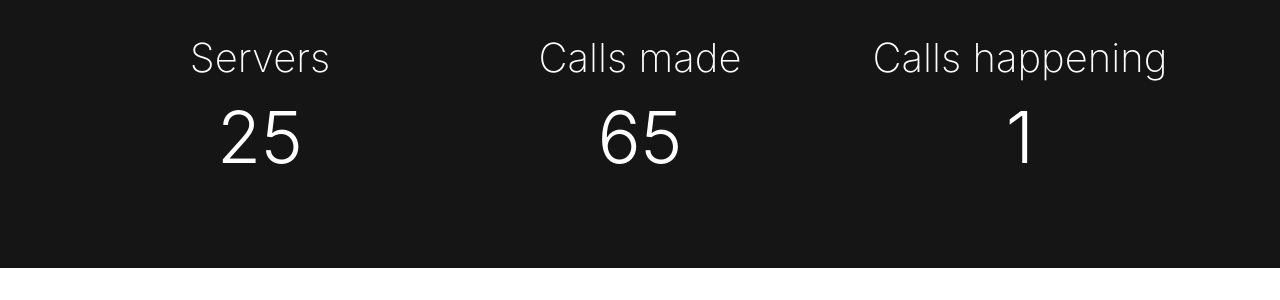
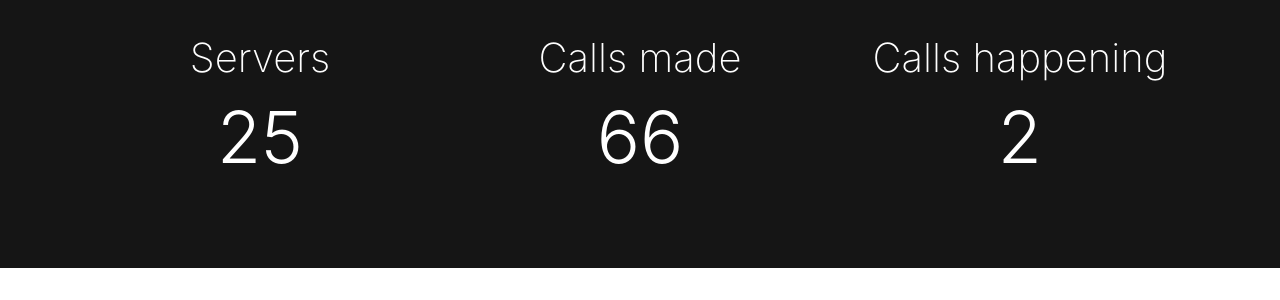
Before and after one commit to tumblenet/tnphone.tumblenet.ga, a Jekyll site: the page built from index.html, in a window 1280 px wide and 900 px high, scrolled down 443 px. Shown: the part 167-467 px from the top of the window. Built offline with Jekyll 4.4.1, drawn with Linux system fonts in a browser that asks for light colours; nearby versions of some CDN libraries.

Commit message:
Update Phones feed

```diff
--- a/_data/phones.json
+++ b/_data/phones.json
@@ -140,12 +140,12 @@
 			"name": "Big Dad's Gamer Zone<#307622571380047872>",
 			"guild": "211443378045452298",
 			"channel": "307622571380047872",
-			"inCall": false,
+			"inCall": true,
 			"noDelete": false,
 			"wwtbam": false
 		}
 	],
-	"callsMade": 65,
+	"callsMade": 66,
 	"servers": 25,
-	"currentCalls": 1
+	"currentCalls": 2
 }
```
